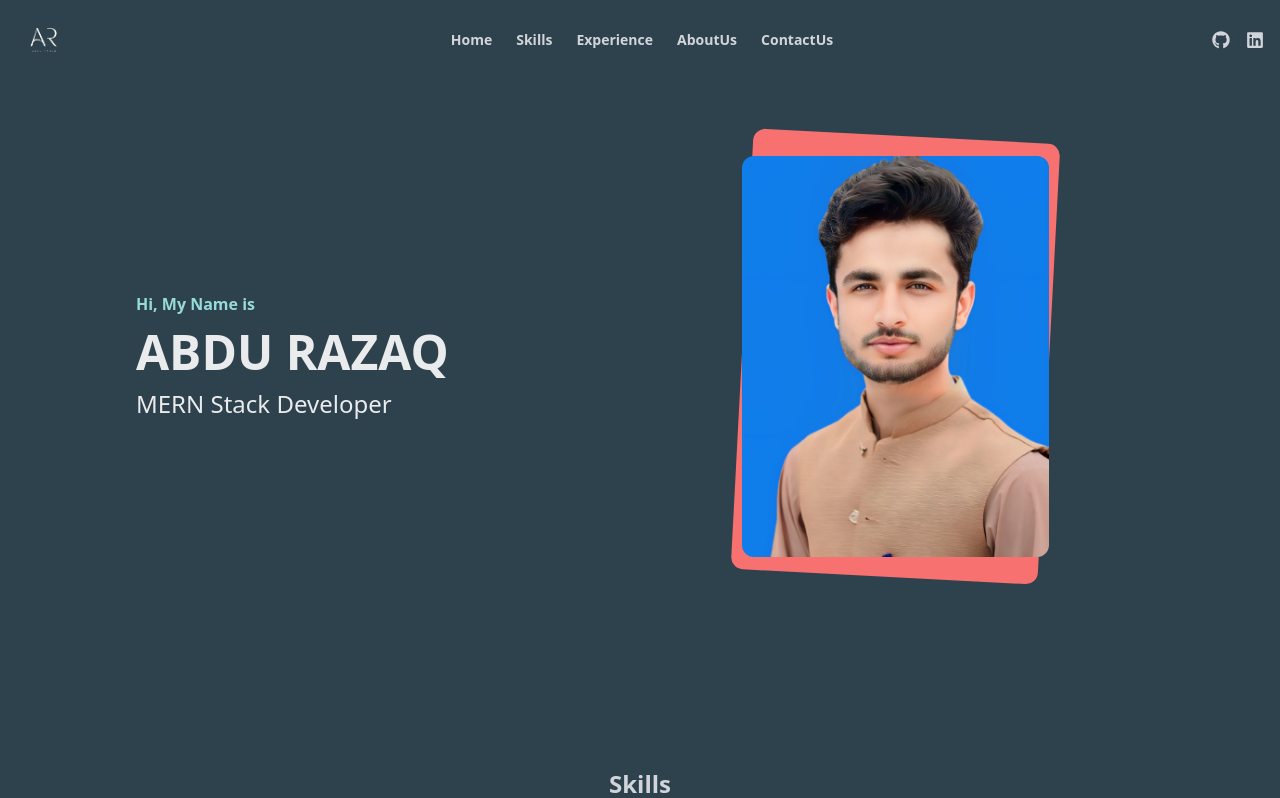
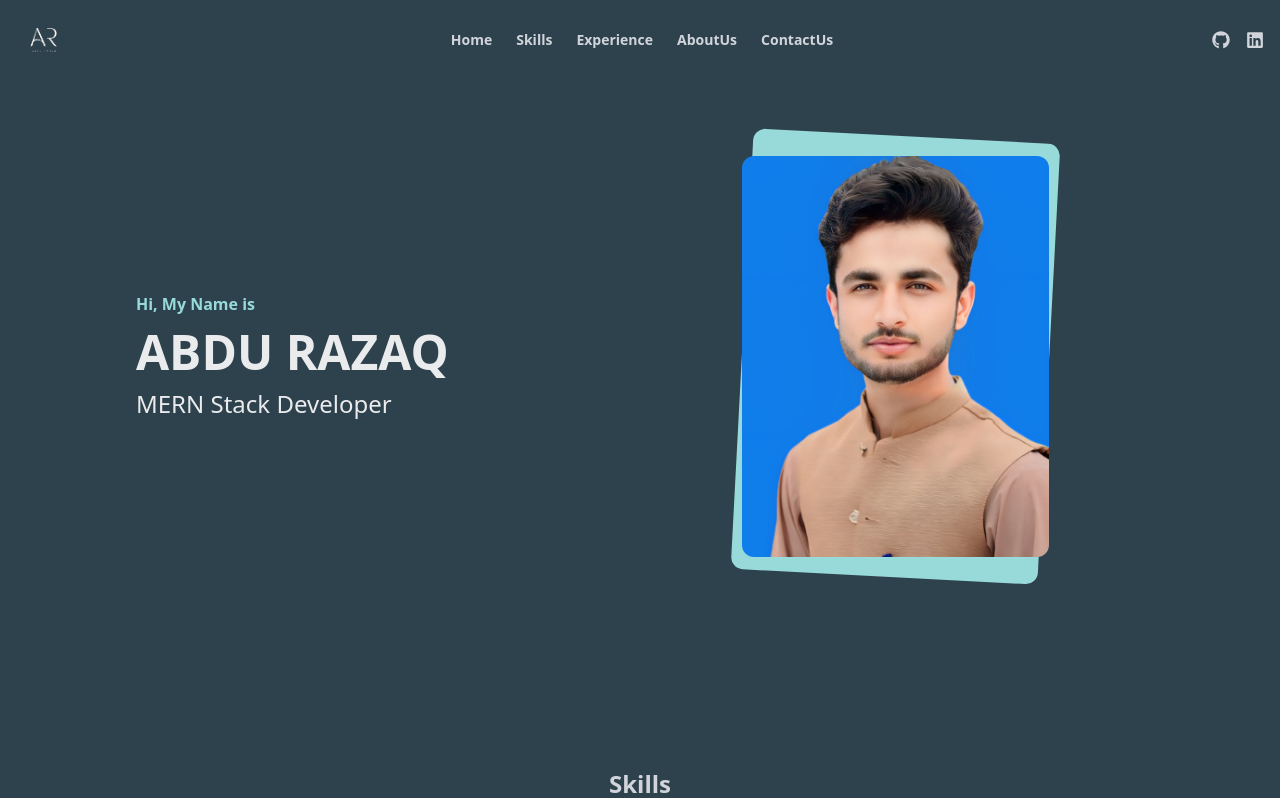
Before and after one commit to AbduRazaq-23/personal_portfolio, a React (Vite) app: page / in a window 1280 px wide. Shown: the top 798 px of the page. Built offline with nearby package versions, Linux system fonts and the light colour scheme.

Commit message:
picture div bg change

```diff
--- a/src/components/Home.jsx
+++ b/src/components/Home.jsx
@@ -16,7 +16,7 @@ const Home = () => {
           <p className=" md:text-2xl text-[#eaebed]">MERN Stack Developer</p>
         </div>
 
-        <div className=" w-[60%] md:h-[80%]  mx-auto bg-red-400  rotate-3 py-5 rounded-xl md:mt-14 h-100 relative ">
+        <div className=" w-[60%] md:h-[80%]  mx-auto bg-[#98dad9]  rotate-3 py-5 rounded-xl md:mt-14 h-100 relative ">
           <img
             className=" w-full h-full object-cover bg-cyan-400 rounded-xl -rotate-3"
             src={pic}
```
